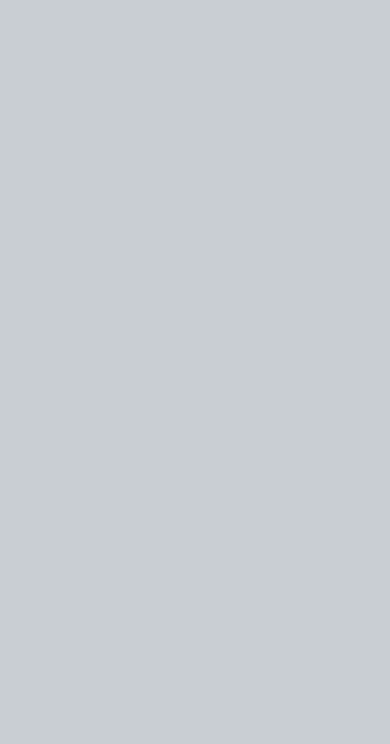
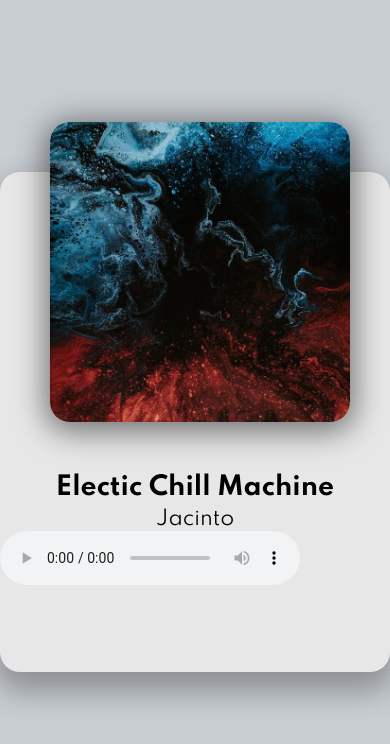
Before and after one commit to shownola/music-player, a plain HTML site: page index.html in a window 390 px wide. Drawn offline with Linux system fonts and the light colour scheme.

Commit message:
Add favicon and size container with media queries

```diff
--- a/index.html
+++ b/index.html
@@ -4,11 +4,20 @@
     <meta charset="UTF-8">
     <meta name="viewport" content="width=device-width, initial-scale=1.0">
     <title>Music Player</title>
-    <link rel="icon" type="image/png" href="favicon.png">
+    <link rel="icon" type="image/png" href="favicon.jpg">
     <link rel="stylesheet" href="https://cdnjs.cloudflare.com/ajax/libs/font-awesome/5.10.2/css/all.min.css"/>
     <link rel="stylesheet" href="style.css">
 </head>
 <body>
+  <div class="player-container">
+    <!-- Song -->
+    <div class="img-container">
+      <img src="img/jacinto-1.jpg" alt="album cover">
+    </div>
+    <h2 id="title">Electic Chill Machine</h2>
+    <h3 id="artist">Jacinto</h3>
+    <audio src="music/jacinto-1.mp3" controls></audio>
+  </div>
     <!-- Script -->
     <script src="script.js"></script>
 </body>
--- a/style.css
+++ b/style.css
@@ -1,4 +1,6 @@
 /* Images created by: https://unsplash.com/@pawel_czerwinski */
+
+@import url('https://fonts.googleapis.com/css2?family=Spartan:wght@400;700&display=swap');
 
 html {
   box-sizing: border-box;
@@ -11,17 +13,31 @@ body {
   display: flex;
   justify-content: center;
   align-items: center;
-
+  font-family: 'Spartan', sans-serif;
   font-size: 12px;
+}
+.player-container {
+  height: 500px;
+  width: 400px;
+  background: #e7e7e7;
+  border-radius: 20px;
+  box-shadow: 0 15px 30px 5px rgba(0,0,0,0.3);
 }
 
 
-
 .img-container {
-
+  height: 300px;
+  width: 300px;
   position: relative;
   top: -50px;
   left: 50px;
+}
+.img-container img {
+  height: 100%;
+  width: 100%;
+  object-fit: cover;
+  border-radius: 20px;
+  box-shadow: 0 5px 30px 5px rgba(0,0,0,0.5);
 }
 
 
@@ -89,7 +105,9 @@ h3 {
 
 /* Media Query: iPhone (Vertical) */
 @media screen and (max-width: 376px) {
-
+  .player-container {
+    width: 95vw;
+  }
 
   .img-container {
     left: 29px;
```
Also changed, not shown: favicon.jpg (added), favicon.png (deleted).
